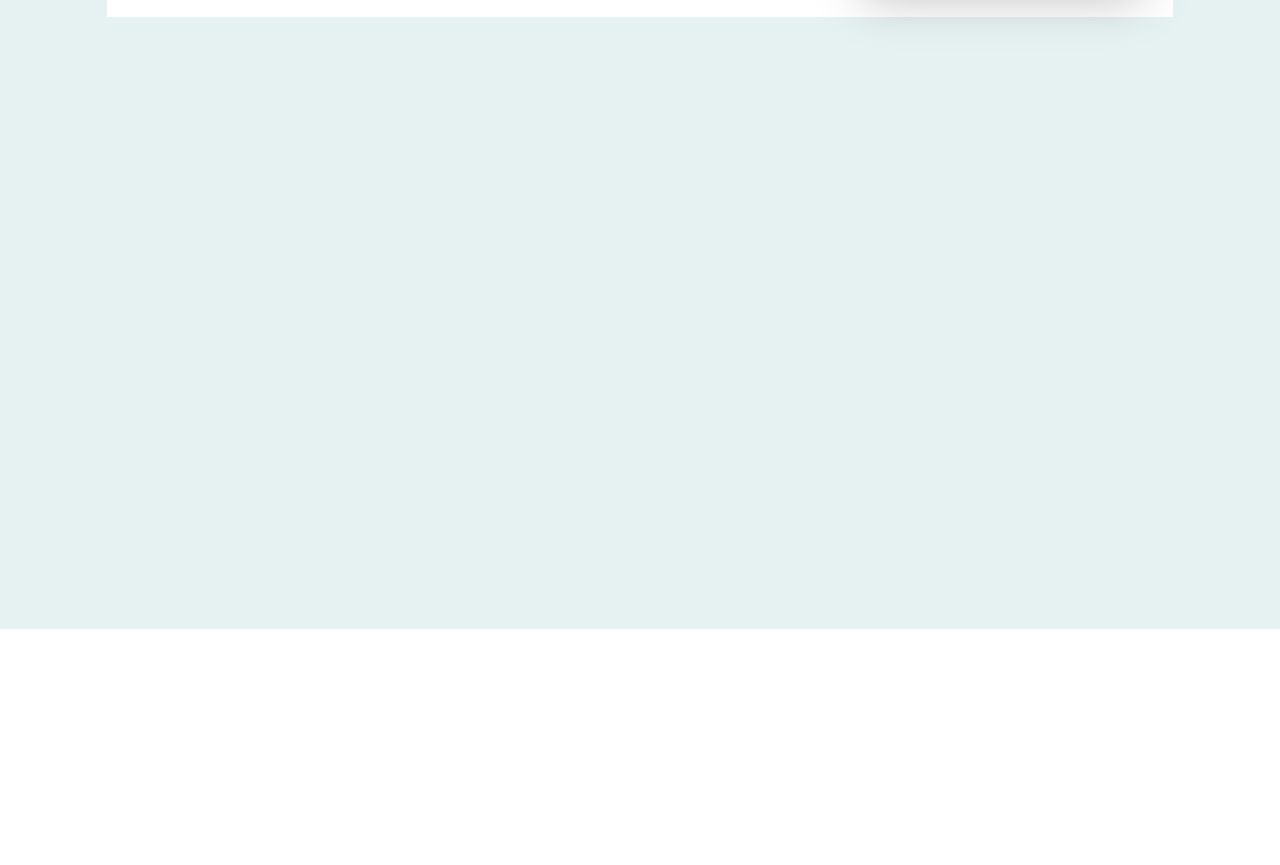
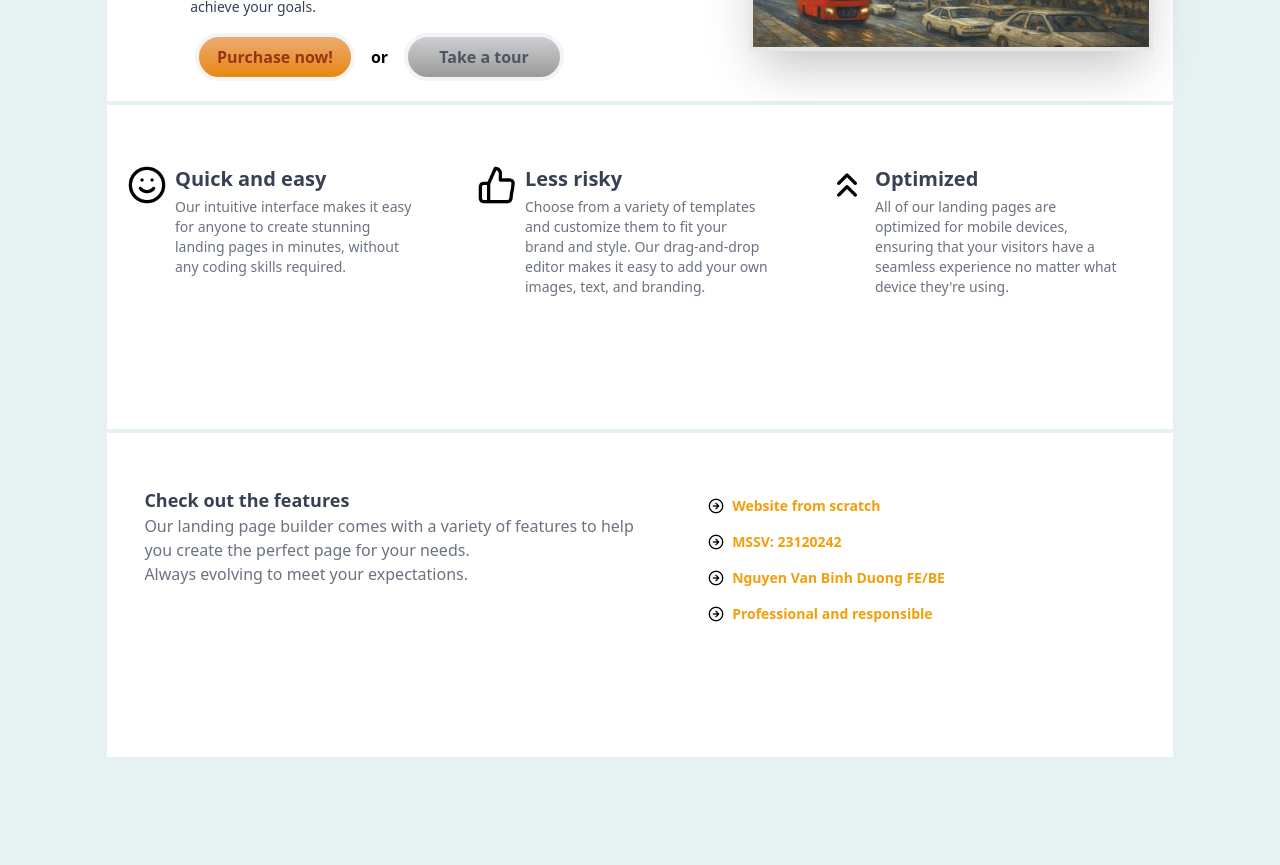
Before and after one commit to BDCALM/CloneCSS_UI_3, a plain HTML site: page index.html in a window 1280 px wide. Shown: the part 351-1216 px from the top of the page. Before the commit the page ends 980 px from the top, so only its background shows below. Drawn offline with nearby package versions, Linux system fonts and the light colour scheme; a script that the page names is missing.

Commit message:
done Features & Checkout Features

```diff
--- a/index.html
+++ b/index.html
@@ -18,7 +18,7 @@
         Responsive for mobile and desktop-->
     <div class="w-full min-h-screen bg-[#e6f1f2]
             grid grid-rows-[0.1fr_0.25fr_1fr_1fr_1fr_1fr_1.5fr_1.5fr]
-            grid-cols-[1fr_2fr_3fr_3fr_2fr_1fr] md:grid-cols-12 gap-2">
+            grid-cols-[1fr_2fr_3fr_3fr_2fr_1fr] md:grid-cols-12 gap-1">
         <!-- Header -->
                 <div class="bg-orange-600">1</div>
                 <div class="bg-orange-600">1</div>
@@ -44,7 +44,7 @@
                             md:w-3/5 ml-4 md:flex items-center
                             p-3
                              ">
-                        <img class = "h-8 md:h-12 " src="./titleLogo.png" alt="Logo">
+                        <img class = "h-8 md:h-12 " src="./image/titleLogo.png" alt="Logo">
 
                         <div id ="premium-page" href ="#premium"
                             class = "w-3/5 text-md md:text-lg text-gray-500">
@@ -64,7 +64,7 @@
              class = "bg-white p-3
                      col-start-2 row-start-3
                      col-end-6 row-end-4
-                     md:col-end-12 md:row-end-5
+                     md:col-end-12 md:row-end-4
                     grid grid-rows-2 grid-cols-2
                     justify-center items-center
                      ">
@@ -77,24 +77,25 @@
                           md:justify-start
                           p-2 items-center">
 
-                <div id = "heading"class = "md:w-full text-lg md:text-2xl text-gray-700  ">
+                <div id = "heading"class = "md:w-3/4 text-xl md:text-3xl text-gray-700 text-center md:text-left">
                     <h1 class = "font-semibold mb-3">The perfect way to convert your traffic into sales</h1>
-                    <p class = "text-sm"> Grow your audience and turn every visit into a valuable opportunity. Our tools make it easy to engage, inspire, and convert your visitors effortlessly.</p>
-                    <p class = "text-sm"> Check out our features to see how we can help you achieve your goals.</p>
+                    <p class = "text-sm md:text-md"> Grow your audience and turn every visit into a valuable opportunity. Our tools make it easy to engage, inspire, and convert your visitors effortlessly.</p>
+                    <p class = "text-sm md:text-md"> Check out our features to see how we can help you achieve your goals.</p>
                 </div>
 
                 <div id = "buttons" class ="flex flex-row gap-4 items-center
                                             mt-4
                                             font-bold">
-                    <button class = "bg-[#e88d3d] hover:bg-amber-500 border-4 border-gray-100
-                                    text-orange-700 rounded-full
+                    <button class = "bg-gradient-to-b from-[#ecab72] to-[#e78611f9] hover:from-25% to-95% border-4 border-gray-100
+                                    text-orange-800 rounded-full
                                     w-40 h-12
                                     ">Purchase now!
                     </button>
                     <p class =" "> or </p>
                     <button class = "
-                                    bg-[#c2c9cdf4] hover:bg-gray-400 border-4 border-gray-100
-                                    text-gray-500 rounded-full
+                                    bg-gradient-to-b from-[#cdcfd4] to-[#9c9a98f9] hover:from-25% to-95%
+                                    border-4 border-gray-100
+                                    text-gray-600 rounded-full
                                     w-40 h-12
                                     ">Take a tour
                     </button>
@@ -110,12 +111,93 @@
                           md:justify-end
                           p-2
                           ">
-                <img class = "h-44 w-3/5 shadow-2xl border-4 border-gray-200" src="./monitorImg.jpg" alt="Monitors">
+                <img class = "h-56 w-4/5 shadow-2xl border-4 border-gray-200" src="./image/monitorImg.jpg" alt="Monitors">
             </div>
         </div>
 
-        <!--Features - Check out the features -->
+    <!--Features -->
+            <!--Bởi vì có 3 phần tử nên khá là khó chia để dễ mở rộng-->
+    <div class = "row-start-4 col-start-2
+                    row-end-5 col-end-6
+                    md:row-start-4 md:col-end-12
+                    bg-white p-3 md:p-5
+                    grid grid-rows-3 grid-cols-1
+                    md:grid-rows-1 md:grid-cols-3
+                    gap-6
+                    ">
+                <!--Feature 1-->
+                <div class = "flex flex-col items-center
+                                md:flex-row
+                                text-center md:text-left
+                                md:items-start
+                                gap-2 md:mt-10
+                                ">
+                     <img class = "h-10" src="./image/Quickes_Smile.png" alt="Feature 1">
+                    <div class ="flex flex-col gap-1 w-3/4">
+                         <h3 class = "text-lg md:text-xl font-semibold text-gray-700">Quick and easy</h3>
+                        <p class = "text-sm md:text-md text-gray-500">Our intuitive interface makes it easy for anyone to create stunning landing pages in minutes, without any coding skills required.</p>
+                    </div>
+                </div>
 
+                <!--Feature 2-->
+                <div class = "flex flex-col  items-center
+                                md:flex-row md:items-start
+                                text-center md:text-left
+                                gap-2 md:mt-10
+                                ">
+                    <img class = "h-10 " src="./image/LessRisky_ThumpsUp.png" alt="Feature 2">
+                    <div class ="flex flex-col gap-1 w-3/4">
+                          <h2 class = "text-lg md:text-xl font-semibold text-gray-700">Less risky</h2>
+                        <p class = "text-sm md:text-md text-gray-500">Choose from a variety of templates and customize them to fit your brand and style. Our drag-and-drop editor makes it easy to add your own images, text, and branding.</p>
+                    </div>
+
+                </div>
+
+                <!--Feature 3-->
+                <div class = "flex flex-col  items-center
+                                md:flex-row md:items-start
+                                text-center md:text-left
+                                gap-2 md:mt-10
+                                ">
+                    <img class = "h-10" src="./image/Optimized_chevrons_up.png" alt="Feature 3">
+                    <div class ="flex flex-col gap-1 w-3/4">
+                        <h2 class = "text-lg md:text-xl font-semibold text-gray-700">Optimized</h2>
+                        <p class = "text-sm md:text-md text-gray-500">All of our landing pages are optimized for mobile devices, ensuring that your visitors have a seamless experience no matter what device they're using.</p>
+                    </div>
+                </div>
+
+    </div>
+
+
+        <!-- Check out the features -->
+         <div class ="row-start-5 col-start-2
+                    row-end-6 col-end-6
+                    md:row-start-5 md:col-end-12
+                    bg-white p-8 md:p-5
+                    ">
+
+                <div class ="flex flex-col md:flex-row h-3/4
+                            justify-around
+                            items-center
+                            text-center md:text-left md:gap-4">
+
+                        <div id = "description"
+                                   class =" w-3/4 md:w-1/2 text-left text-gray-700 mb-3 md:mb-12">
+                                <h2 class = "text-lg font-semibold ">Check out the features</h2>
+                                <p class = "text-gray-500"> Our landing page builder comes with a variety of features to help you create the perfect page for your needs. </br>Always evolving to meet your expectations.</p>
+                        </div>
+                        <div id = "arrow-features" class ="flex flex-col gap-4 md:w-5/12
+                                                        text-sm md:text-md text-amber-500
+                                                        font-semibold
+                                                        ">
+                            <a href ="#arrow-1" class = "flex items-center gap-2">  <img class = "h-4" src="./image/RightArrow.png" alt="Arrow Right"> <p>Website from scratch</p></a>
+                            <a href ="#arrow-2" class = "flex items-center gap-2">  <img class = "h-4" src="./image/RightArrow.png" alt="Arrow Right"> <p>MSSV: 23120242</p></a>
+                            <a href ="#arrow-3" class = "flex items-center gap-2">  <img class = "h-4" src="./image/RightArrow.png" alt="Arrow Right"> <p>Nguyen Van Binh Duong FE/BE</p></a>
+                            <a href ="#arrow-4" class = "flex items-center gap-2">  <img class = "h-4" src="./image/RightArrow.png" alt="Arrow Right"> <p>Professional and responsible</p></a>
+                        </div>
+                </div>
+
+         </div>
 
         <!--Screenshots-->
 
```
Also changed, not shown: email.jpg (deleted), image/LessRisky_ThumpsUp.png (added), image/Optimized_chevrons_up.png (added), image/Quickes_Smile.png (added), image/RightArrow.png (added), image/monitorImg.jpg (renamed from monitorImg.jpg), image/titleLogo.png (renamed from titleLogo.png).
